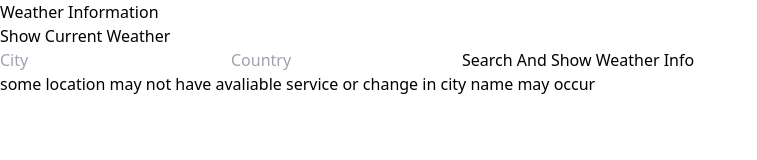
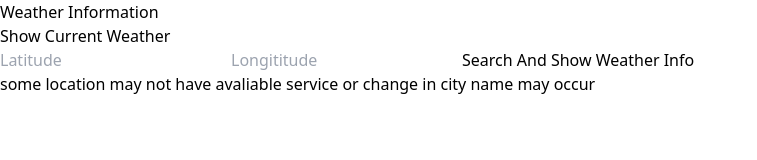
Before and after one commit to dsah567/Weather, a React (Vite) app: page / in a window 1280 px wide. Shown: the top 160 px of the page, without its empty margins (0-757 px from the left). Built offline with nearby package versions, Linux system fonts and the light colour scheme.

Commit message:
hhtp was not working in production so manual input is taken

```diff
--- a/src/App.jsx
+++ b/src/App.jsx
@@ -4,8 +4,8 @@ import { useState } from 'react';
 function App() {
    const [location, setLocation] = useState(null);
    const [specificLocation, setspecificLocation] = useState(null);
-   const [city, setCity] = useState('');
-   const [country, setCountry] = useState('');
+   const [Latitude, setLat] = useState('');
+   const [Longititude, setLong] = useState('');
    const [locationError, setLocationError] = useState('');
 
   const currentWeather =  () => {
@@ -43,29 +43,11 @@ function App() {
   };
 
   const weatherOfLocation = async () => {
-    let configLocation = {
-      method: 'get',
-      maxBodyLength: Infinity,
-      url: `http://api.openweathermap.org/geo/1.0/direct?q=${city},${country}&limit=1&appid=${import.meta.env.VITE_WEATHER_API_KEY}`,
-      headers: { }
-    };
-    let latitude ="";
-    let longitude="";
-
-    await axios.request(configLocation)
-    .then((response) => {
-      latitude =response.data[0].lat;
-      longitude=response.data[0].lon;
-      console.log(latitude,longitude);
-    })
-    .catch((error) => {
-      console.log(error);
-    });
     let weatherCond=""
           let config = {
             method: 'get',
             maxBodyLength: Infinity,
-            url: `https://api.openweathermap.org/data/2.5/weather?lat=${latitude}&lon=${longitude}&appid=${import.meta.env.VITE_WEATHER_API_KEY}`,
+            url: `https://api.openweathermap.org/data/2.5/weather?lat=${Latitude}&lon=${Longititude}&appid=${import.meta.env.VITE_WEATHER_API_KEY}`,
             headers: { }
           };
 
@@ -79,7 +61,7 @@ function App() {
             console.log(error);
           });
 
-          setspecificLocation(`Latitude: ${latitude}, Longitude: ${longitude} and weather is ${weatherCond}`);
+          setspecificLocation(`Latitude: ${Latitude}, Longitude: ${Longititude} and weather is ${weatherCond}`);
   };
 
 
@@ -108,16 +90,16 @@ function App() {
 <div className="flex flex-col items-center space-y-4 w-full max-w-sm">
         <input
           type="text"
-          placeholder="City"
-          value={city}
-          onChange={(e) => setCity(e.target.value)}
+          placeholder="Latitude"
+          value={Latitude}
+          onChange={(e) => setLat(e.target.value)}
           className="w-full px-4 py-2 border rounded-lg focus:outline-none focus:ring-2 focus:ring-blue-600"
         />
         <input
           type="text"
-          placeholder="Country"
-          value={country}
-          onChange={(e) => setCountry(e.target.value)}
+          placeholder="Longititude"
+          value={Longititude}
+          onChange={(e) => setLong(e.target.value)}
           className="w-full px-4 py-2 border rounded-lg focus:outline-none focus:ring-2 focus:ring-blue-600"
         />
         <button
```
